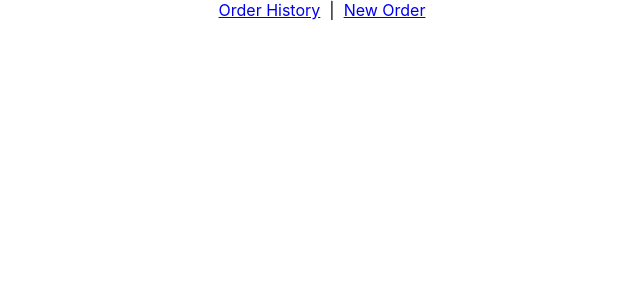
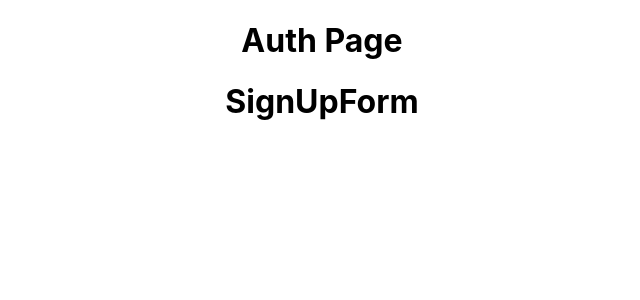
Before and after one commit to riyad-i/mern-infra, a React (Create React App) app: page / in a window 1280 px wide. Shown: the top 300 px of the page, without its empty margins (318-958 px from the left). Built offline with nearby package versions, Linux system fonts and the light colour scheme.

Commit message:
src/components/SignUpForm/SignUpForm.js , rendering form in AuthPage

```diff
--- a/src/App.js
+++ b/src/App.js
@@ -8,7 +8,7 @@ import NavBar from "./components/NavBar";
 
 
 function App() {
-  const [user, setUser] = useState({});
+  const [user, setUser] = useState(null);
 
   return (
     <main className="App">
--- /dev/null
+++ b/src/components/SignUpForm/SignUpForm.js
@@ -0,0 +1,7 @@
+function SignUpForm(){
+    return(
+        <h1>SignUpForm</h1>
+    )
+}
+
+export default SignUpForm
--- a/src/pages/AuthPage.js
+++ b/src/pages/AuthPage.js
@@ -1,8 +1,10 @@
+import SignUpForm from "../components/SignUpForm/SignUpForm"
 
 function AuthPage(){
     return(
         <div>
             <h1>Auth Page</h1>
+            <SignUpForm/>
         </div>
     )
 }
```
